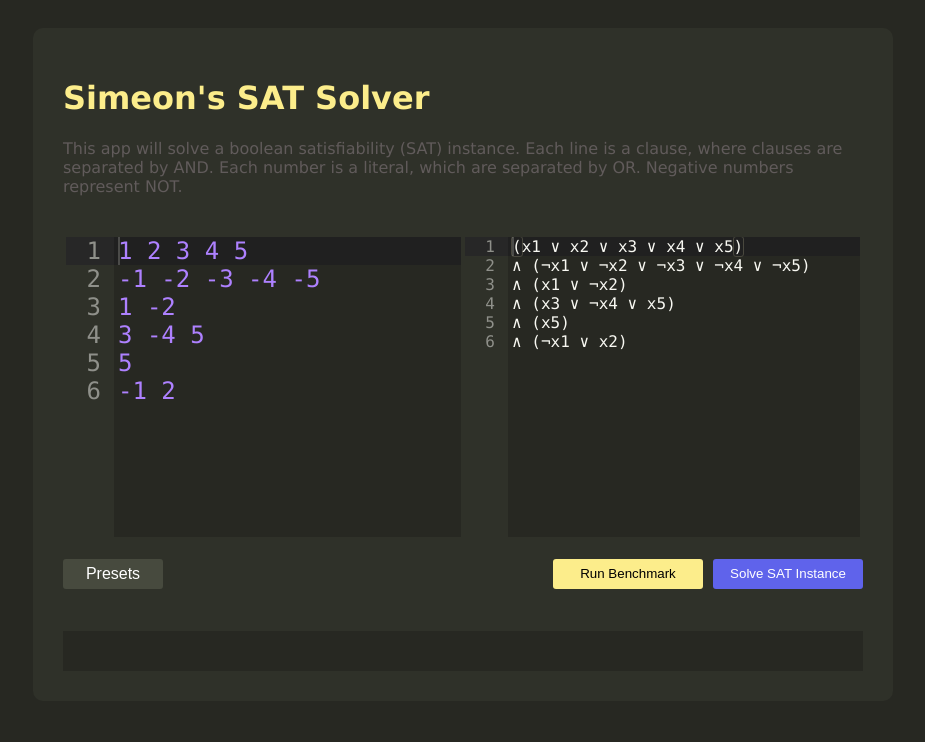
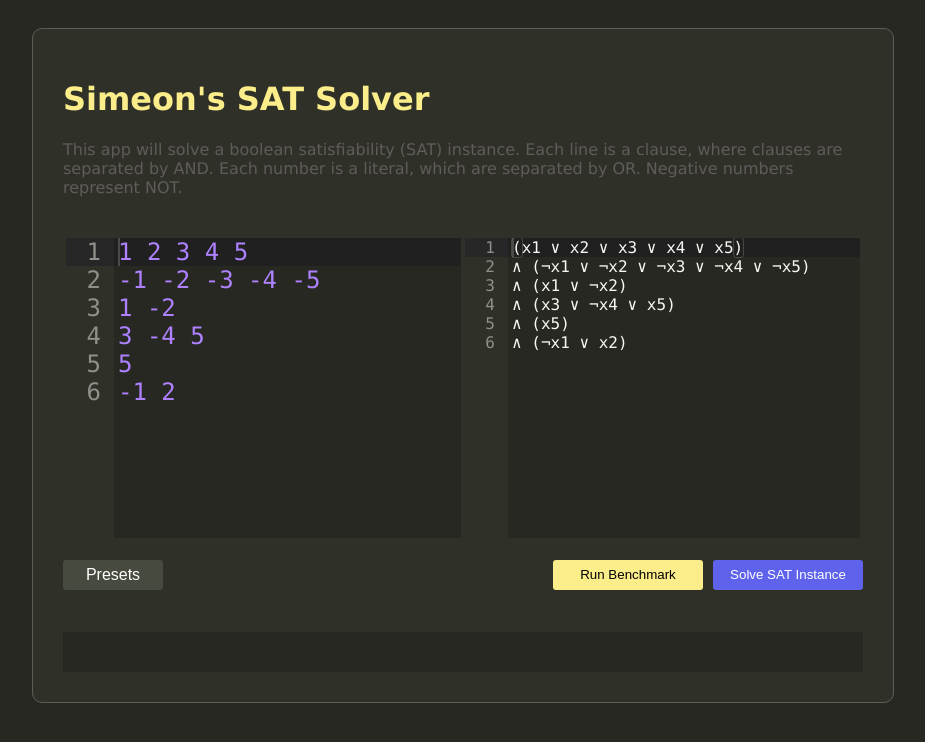
Before and after one commit to simewu/SAT-solver, a plain HTML site: page index.html in a window 1280 px wide. Shown: the whole page, without its empty margins (177-1102 px from the left). Drawn offline with Linux system fonts and the light colour scheme.

Commit message:
Polish application

```diff
--- a/index.html
+++ b/index.html
@@ -11,7 +11,7 @@
 	}
 
 	p {
-		margin: 0
+		margin: 0;
 	}
 
 	.graybtn,
@@ -78,6 +78,7 @@
 	}
 
 	.container {
+		border: 1px solid #615B5B;
 		border-radius: 10px;
 		margin: 0 auto;
 		padding: 30px;
```
